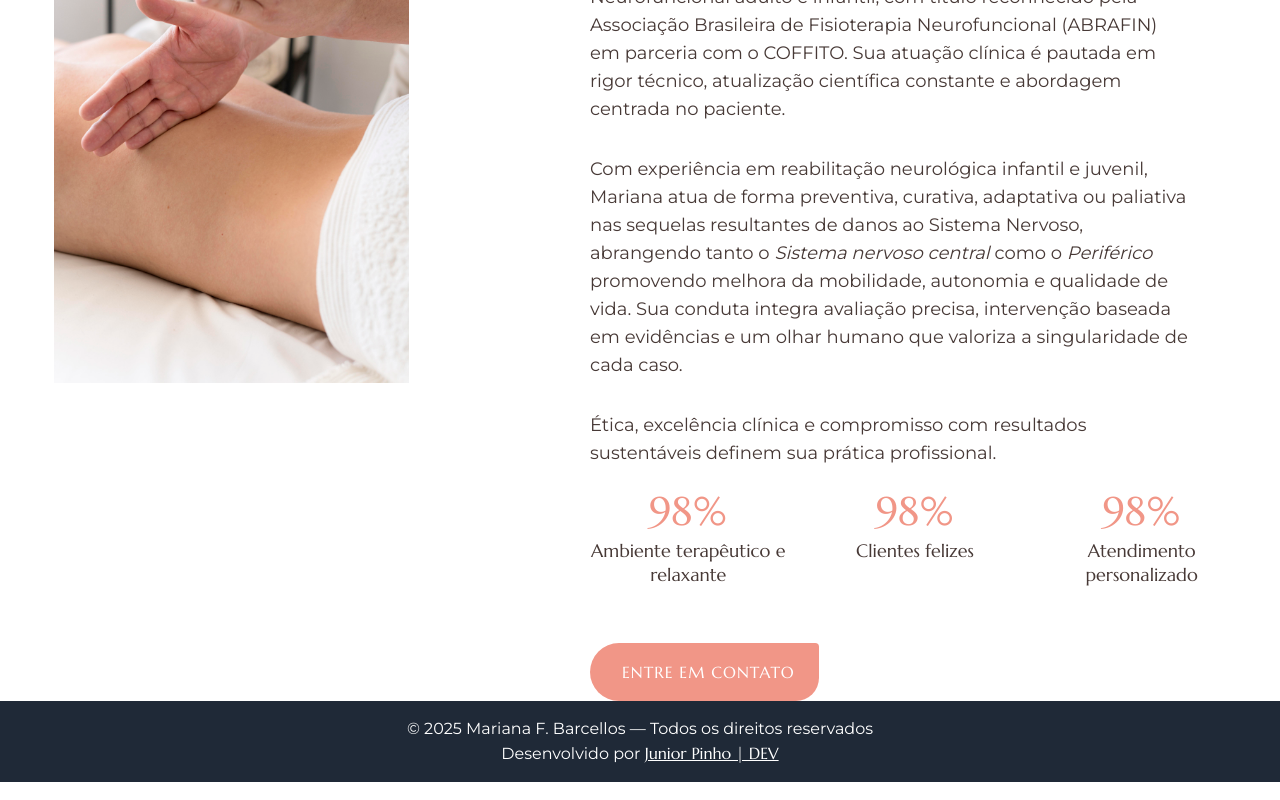
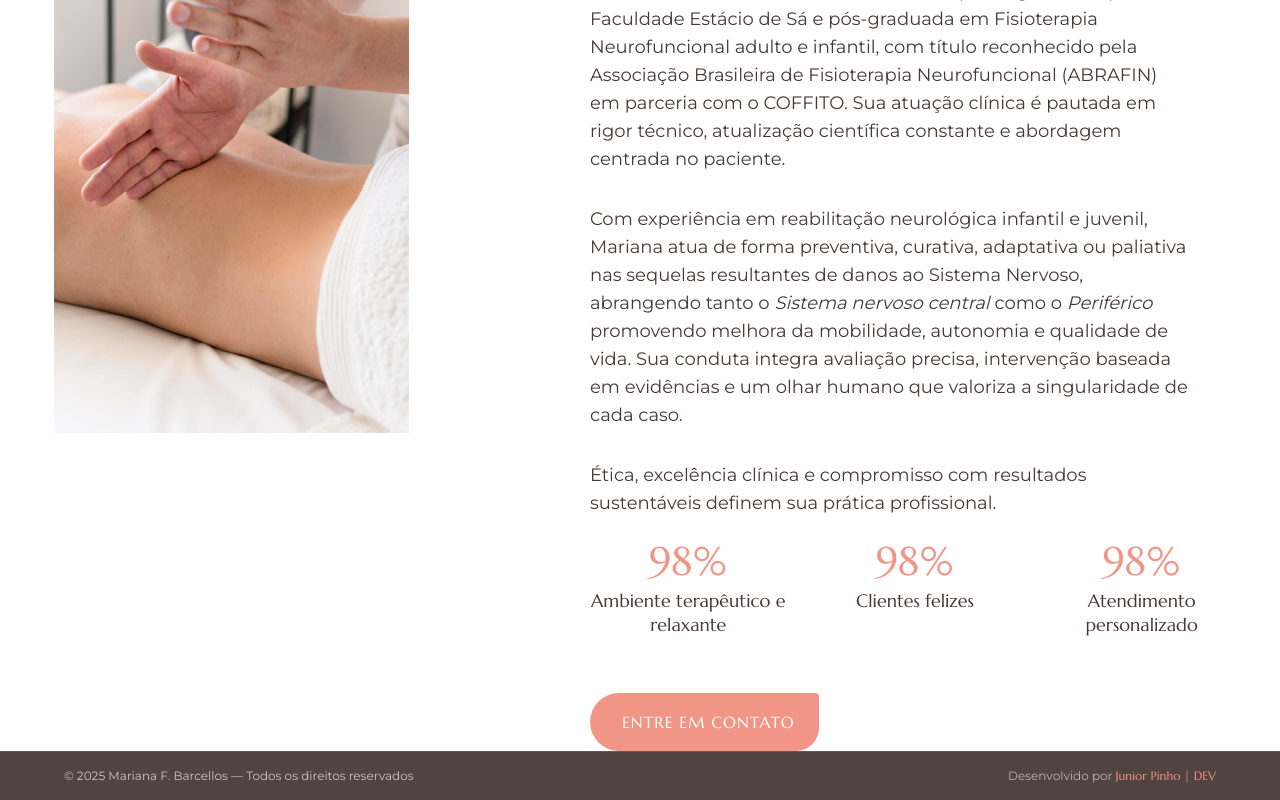
Before and after one commit to juniorpinhodev/mariana_barcellos, a Next.js app: page /sobre in a window 1280 px wide. Shown: the part 251-1051 px from the top of the page. Built offline with nearby package versions, Linux system fonts and the light colour scheme.

Commit message:
feat: 🎸 Altera disposição do footer e disposições das telas

```diff
--- a/app/servicos/page.jsx
+++ b/app/servicos/page.jsx
@@ -11,7 +11,7 @@ const Servicos = () => {
     <motion.section
       initial={{ opacity: 0 }}
       animate={{ opacity: 1, transition: { delay: 0.5 } }}
-      className="flex items-center overflow-x-hidden pt-[80px]"
+      className="flex items-center overflow-x-hidden pt-[160px]"
     >
       <div className="container mx-auto flex flex-col xl:flex-row items-center justify-between gap-8 xl:gap-0">
         {/* texto */}
--- a/app/sobre/page.jsx
+++ b/app/sobre/page.jsx
@@ -11,7 +11,7 @@ const sobre = () => {
     <motion.section
       initial={{ opacity: 0 }}
       animate={{ opacity: 1, transition: { delay: 2 } }}
-      className="flex overflow-x-hidden pt-[100px]"
+      className="flex items-center overflow-x-hidden pt-[150px]"
     >
       <div className="container mx-auto flex pb-12 xl:pb-0 px-4 xl:px-0">
         <div className="w-full h-full flex flex-col xl:flex-row justify-between gap-8 xl:gap-0 flex-grow">
--- a/components/Footer.jsx
+++ b/components/Footer.jsx
@@ -1,22 +1,34 @@
-
 import Link from 'next/link';
 
 const Footer = () => {
   return (
-    <footer className="bg-gray-800 text-white py-4">
-      <div className="container mx-auto text-center">
-        <p>© 2025 Mariana F. Barcellos — Todos os direitos reservados</p>
-        <p>
+    <footer className="bg-primary/95 backdrop-blur-sm border-t border-secondary-100/20 text-secondary/80">
+      <div className="container mx-auto px-6 py-4">
+        <div className="flex flex-col md:flex-row justify-between items-center space-y-2 md:space-y-0">
+          {/* Copyright */}
+          <div className="text-center md:text-left">
+            <p className="text-xs font-secondary text-secondary/70">
+              © 2025 Mariana F. Barcellos — Todos os direitos reservados
+            </p>
+          </div>
+
+          {/* Developer Credit */}
+          <div className="text-center md:text-right">
+            <p className="text-xs text-secondary/60">
               Desenvolvido por{' '}
               <Link
                 href="https://www.juniorpinho.dev"
                 target="_blank"
                 rel="noopener noreferrer"
-            className="underline"
+                className="text-accent hover:text-accent/80
+                           transition-colors duration-300 ease-in-out
+                           hover:underline underline-offset-2"
               >
                 Junior Pinho | DEV
               </Link>
             </p>
+          </div>
+        </div>
       </div>
     </footer>
   );
```
Lines whose indentation alone changed are shown as unchanged.
